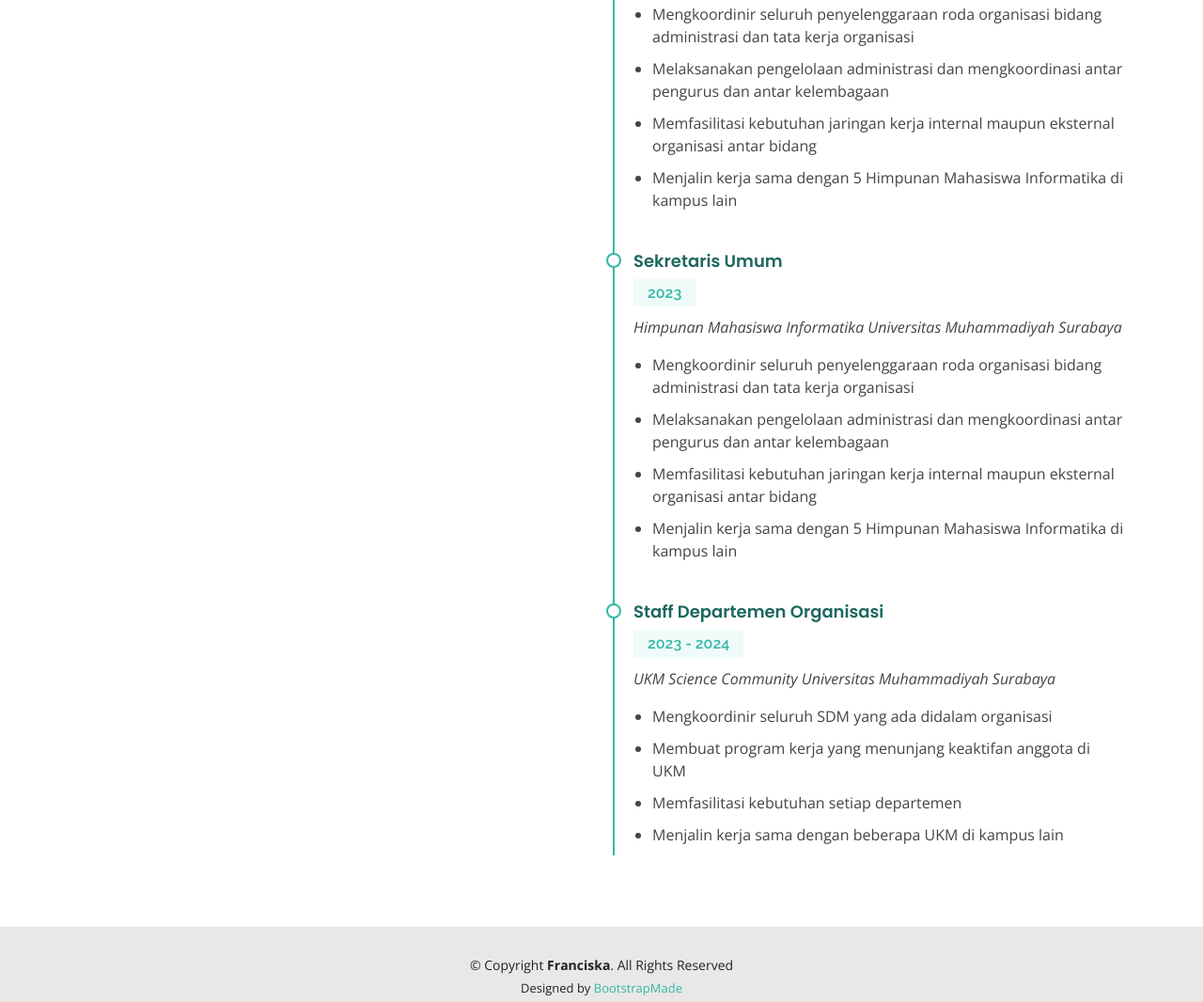
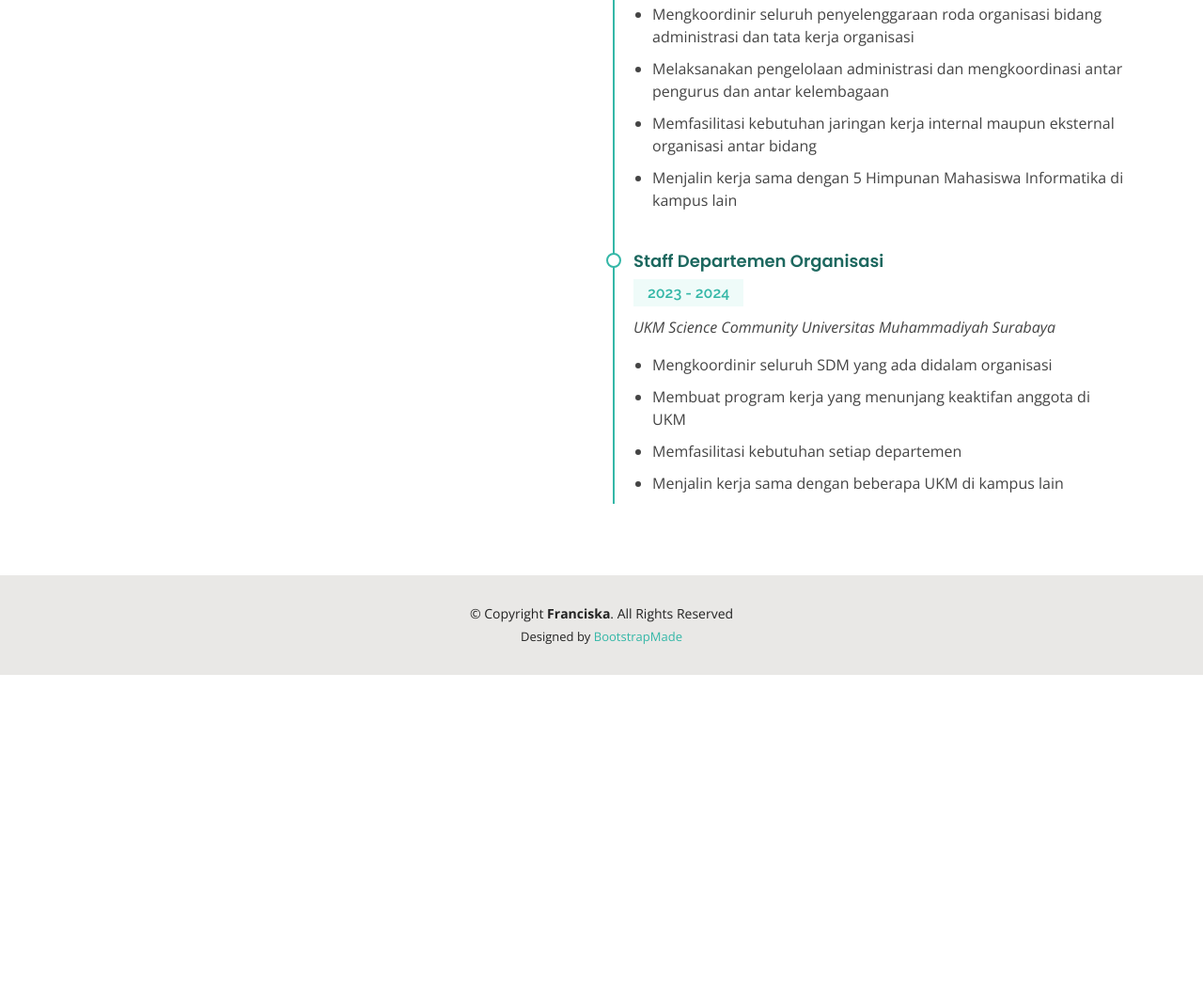
Before and after one commit to Dindafranciska/Dindafranciska.github.io, a plain HTML site: page resume.html in a window 1280 px wide. Shown: the part 1148-2214 px from the top of the page at 94% size. After the commit the page ends 1866 px from the top, so only its background shows below. Drawn offline with nearby package versions, Linux system fonts and the light colour scheme.

Commit message:
Update resume.html

```diff
--- a/resume.html
+++ b/resume.html
@@ -154,19 +154,6 @@
               </ul>
               </p>
             </div>
-            <div class="resume-item">
-              <h4>Sekretaris Umum </h4>
-              <h5>2023</h5>
-              <p><em>Himpunan Mahasiswa Informatika Universitas Muhammadiyah Surabaya</em></p>
-              <p>
-              <ul>
-                <li>Mengkoordinir seluruh penyelenggaraan roda organisasi bidang administrasi dan tata kerja organisasi</li>
-                <li>Melaksanakan pengelolaan administrasi dan mengkoordinasi antar pengurus dan antar kelembagaan</li>
-                <li>Memfasilitasi kebutuhan jaringan kerja internal maupun eksternal organisasi antar bidang</li>
-                <li>Menjalin kerja sama dengan 5 Himpunan Mahasiswa Informatika di kampus lain</li>
-              </ul>
-              </p>
-            </div>
         <div class="resume-item">
               <h4>Staff Departemen Organisasi </h4>
               <h5>2023 - 2024</h5>
```
